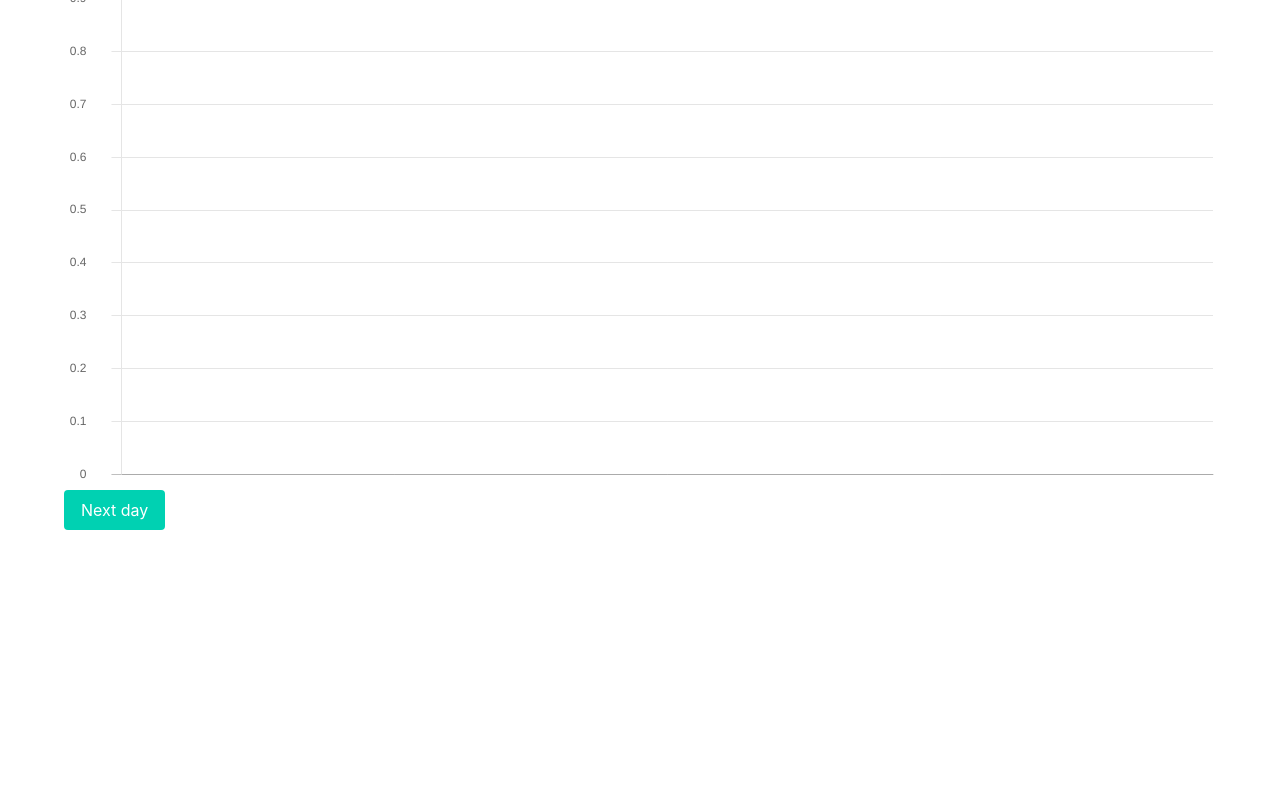
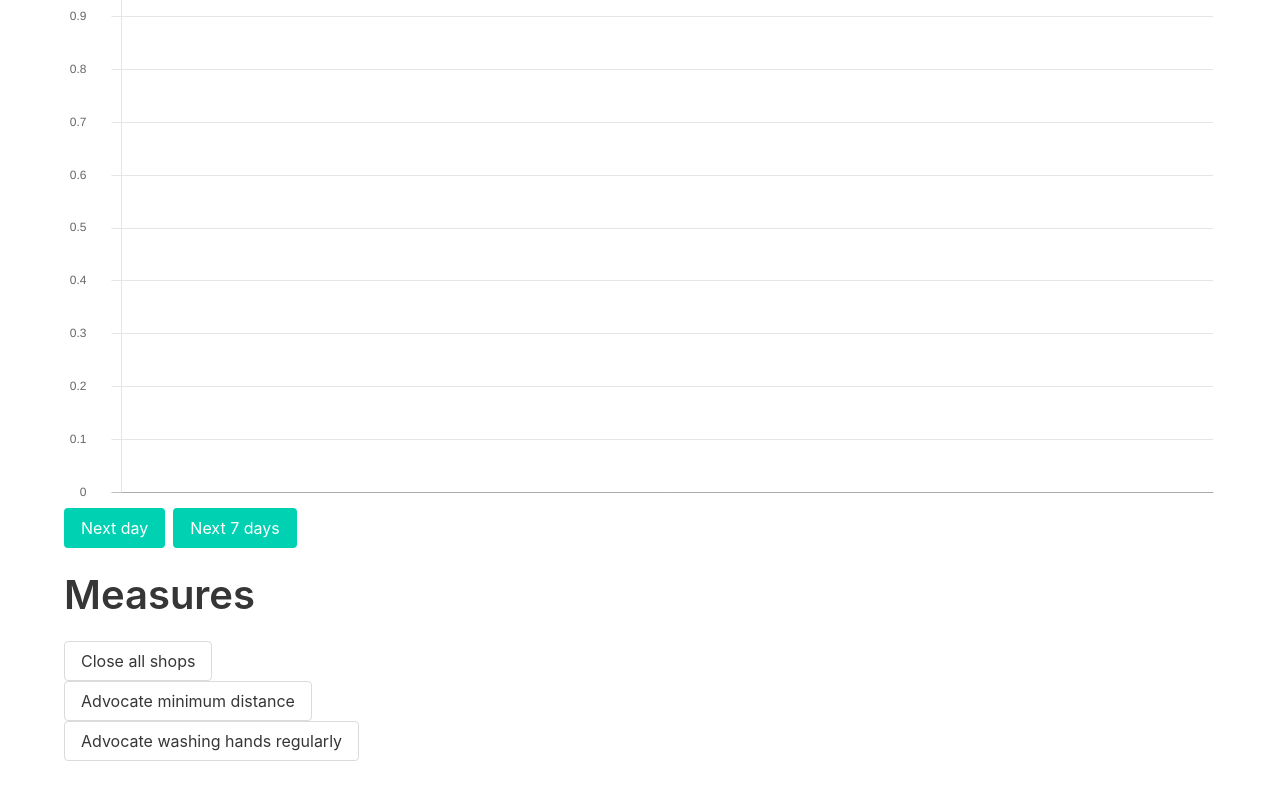
Before and after one commit to elfjes/crowns-dilemma, a Vue app: page / in a window 1280 px wide. Shown: the part 770-1570 px from the top of the page. Before the commit the page ends 1348 px from the top, so only its background shows below. Built offline with nearby package versions, Linux system fonts and the light colour scheme.

Commit message:
add mitigating measures

```diff
--- a/package.json
+++ b/package.json
@@ -1,5 +1,5 @@
 {
-  "name": "crownasds-dilemma",
+  "name": "crowns-dilemma",
   "version": "0.1.0",
   "private": true,
   "scripts": {
--- a/src/App.vue
+++ b/src/App.vue
@@ -2,7 +2,7 @@
   <div id="app">
     <section class="section">
       <div class="container">
-        <h1 class="title">
+        <h1 class="title is-1">
           Crown's Dilemma
         </h1>
         <cd-bar-chart
@@ -14,7 +14,15 @@
           :x-attribute="chart.xAttribute"
           :y-attribute="chart.yAttribute"
         ></cd-bar-chart>
-        <button class="button is-primary" @click="gotoNextDay">Next day</button>
+        <div class="buttons">
+          <button class="button is-primary" @click="gotoNextDay">
+            Next day
+          </button>
+          <button class="button is-primary" @click="gotoNextWeek">
+            Next 7 days
+          </button>
+        </div>
+        <cd-measures :measures="allMeasures" v-model="activeMeasures"></cd-measures>
       </div>
     </section>
   </div>
@@ -22,18 +30,25 @@
 
 <script>
 import BarChart from "./components/BarChart";
+import Measures from "@/components/Measures";
 import Model from "@/model";
+import modelConfig from "@/modelConfig";
+import {measures} from "@/measures";
 
 export default {
   name: "App",
   components: {
-    cdBarChart: BarChart
+    cdBarChart: BarChart,
+    cdMeasures: Measures
   },
   data() {
     return {
       currentInfections: 1,
       currentDay: 0,
-      model: new Model(10000, 2),
+      model: new Model(
+        modelConfig.initialPopulation,
+        modelConfig.initiallyInfectedPeople
+      ),
       charts: [
         {
           id: "infectionchart",
@@ -47,19 +62,27 @@ export default {
           xAttribute: "day",
           yAttribute: "sickPeople"
         }
-      ]
+      ],
+      allMeasures: Object.values(measures),
+      activeMeasures: []
     };
   },
   methods: {
     gotoNextDay() {
-      this.model.update();
+      this.model.update(this.activeMeasures);
       let state = this.model.getState();
       console.log(state);
 
       this.$refs.charts.forEach(chart => {
         chart.updateChart(state);
       });
+    },
+    gotoNextWeek() {
+      for (let i = 0; i < 7; i++) {
+        this.gotoNextDay();
+      }
     }
+
   }
 };
 </script>
--- /dev/null
+++ b/src/components/Measures.vue
@@ -0,0 +1,63 @@
+<template>
+  <section class="container">
+    <h2 class="title is-2">Measures</h2>
+    <div class="field">
+      <div v-for="(measure, index) in measures" :key="index" class="control">
+        <button
+          class="button"
+          :class="{ 'is-info': isActive[index] }"
+          @click="clicked(index)"
+        >
+          {{ measure.displayName }}
+        </button>
+      </div>
+    </div>
+  </section>
+</template>
+
+<script>
+import Vue from "vue";
+
+export default {
+  name: "Measures.vue",
+  props: {
+    measures: {
+      type: Array,
+      default() {
+        return [
+          {
+            displayName: "Bla"
+          },
+          {
+            displayName: "Blabla"
+          }
+        ];
+      }
+    }
+  },
+  data() {
+    return {
+      isActive: new Array(this.measures.length).fill(false)
+    };
+  },
+  methods: {
+    clicked(index) {
+      this.isActive[index] = Vue.set(
+        this.isActive,
+        index,
+        !this.isActive[index]
+      );
+
+      let activeMeasures = [];
+      for (let i = 0; i < this.measures.length; i++) {
+        if (this.isActive[i]) {
+          activeMeasures.push(this.measures[i]);
+        }
+      }
+      this.$emit("input", activeMeasures);
+    }
+  }
+};
+</script>
+
+<style scoped></style>
--- /dev/null
+++ b/src/helpers.js
@@ -0,0 +1,25 @@
+export function arraySum(array) {
+  return array.reduce((a, b) => a + b, 0);
+}
+
+export function arrayRoundRobin(array, newValue) {
+  if (array.length < 1) {
+    throw new RangeError("Cannot assign new value to zero length Array");
+  }
+  let rv = array.shift();
+  array.push(newValue);
+  return rv;
+}
+
+export function integrate(func, start, stop) {
+  let steps = 50;
+  let dx = (stop - start) / steps;
+  let x;
+  let integral = 0;
+
+  for (let step = 0; step < steps; step++) {
+    x = dx * (step + 0.5);
+    integral += dx * func(x);
+  }
+  return integral;
+}
--- /dev/null
+++ b/src/measures.js
@@ -0,0 +1,14 @@
+class Measure {
+  constructor(modC1, modC2, minDistance, displayName) {
+    this.modC1 = modC1;
+    this.modC2 = modC2;
+    this.minDistance = minDistance;
+    this.displayName = displayName
+  }
+}
+
+export const measures = {
+  CLOSE_SHOPS: new Measure(0.2, 1, 0, "Close all shops"),
+  MIN_DISTANCE: new Measure(1, 1, 1.5, "Advocate minimum distance"),
+  WASH_HANDS: new Measure(1, 0.7, 1.5, "Advocate washing hands regularly")
+};
--- a/src/model.js
+++ b/src/model.js
@@ -1,22 +1,11 @@
-function arraySum(array) {
-  return array.reduce((a, b) => a + b, 0);
-}
-
-function arrayRoundRobin(array, newValue) {
-  if (array.length < 1) {
-    throw new RangeError("Cannot assign new value to zero length Array");
-  }
-  let rv = array.shift();
-  array.push(newValue);
-  return rv;
-}
+import modelConfig from "@/modelConfig";
+import {arrayRoundRobin, arraySum, integrate} from "@/helpers";
 
 export default class Model {
   constructor(population, initiallyInfectedPeople) {
     this.initialPopulation = population;
-    this.dailyInfectionRatio = 1;
-    this.incubationPeriod = 7;
-    this.sickPeriod = 7;
+    this.incubationPeriod = modelConfig.incubationPeriodDays.mean;
+    this.sickPeriod = modelConfig.sickPeriodDays.mean;
     this.initialize(initiallyInfectedPeople);
   }
 
@@ -39,9 +28,10 @@ export default class Model {
     this.sickPeople = new Array(this.sickPeriod).fill(0);
   }
 
-  update() {
+  update(measures) {
     this.day++;
-    this.newInfections = this.calculateNewInfections();
+    let R0 = dailyReproduction(calculateModelParameters(measures));
+    this.newInfections = this.calculateNewInfections(R0);
     this.uninfectedPeople -= Math.min(
       this.newInfections,
       this.uninfectedPeople
@@ -54,10 +44,10 @@ export default class Model {
     this.curedPeople += arrayRoundRobin(this.sickPeople, newSickPeople);
   }
 
-  calculateNewInfections() {
+  calculateNewInfections(dailyInfectionRatio) {
     return (
       this.totalSickPeople *
-      this.dailyInfectionRatio *
+      dailyInfectionRatio *
       (this.uninfectedPeople / this.population)
     );
   }
@@ -74,3 +64,48 @@ export default class Model {
     };
   }
 }
+
+function dailyReproduction(parameters) {
+  let maxInteractionDistance = 3;
+  let modifiedInteractions = interactions(parameters.c1);
+  let modifiedInfectionChance = infectionChance(parameters.c2);
+  let maxInfectionChance = modifiedInfectionChance(parameters.minDistance);
+  return integrate(
+    x => {
+      return (
+        modifiedInteractions(x) *
+        Math.min(maxInfectionChance, modifiedInfectionChance(x))
+      );
+    },
+    0,
+    maxInteractionDistance
+  );
+}
+
+function calculateModelParameters(measures) {
+  let rv = {
+    c1: modelConfig.baseInteractionParameter,
+    c2: modelConfig.baseInfectionChanceParameter,
+    minDistance: 0
+  };
+  if (measures && measures.length > 0) {
+    measures.forEach(m => {
+      rv.c1 *= m.modC1;
+      rv.c2 *= m.modC2;
+      rv.minDistance = Math.max(rv.minDistance, m.minDistance);
+    });
+  }
+  return rv;
+}
+
+function interactions(c1) {
+  return s => {
+    return c1 * Math.exp(0.7 * s);
+  };
+}
+
+function infectionChance(c2) {
+  return s => {
+    return c2 * Math.exp(-1.5 * s);
+  };
+}
--- /dev/null
+++ b/src/modelConfig.js
@@ -0,0 +1,9 @@
+export default {
+  initialPopulation: 10000,
+  initiallyInfectedPeople: 2,
+  incubationPeriodDays: {mean:7},
+  sickPeriodDays: {mean: 7},
+  dailyReproductionNumber: 1,
+  baseInteractionParameter: 10,
+  baseInfectionChanceParameter: 0.088
+}
```
